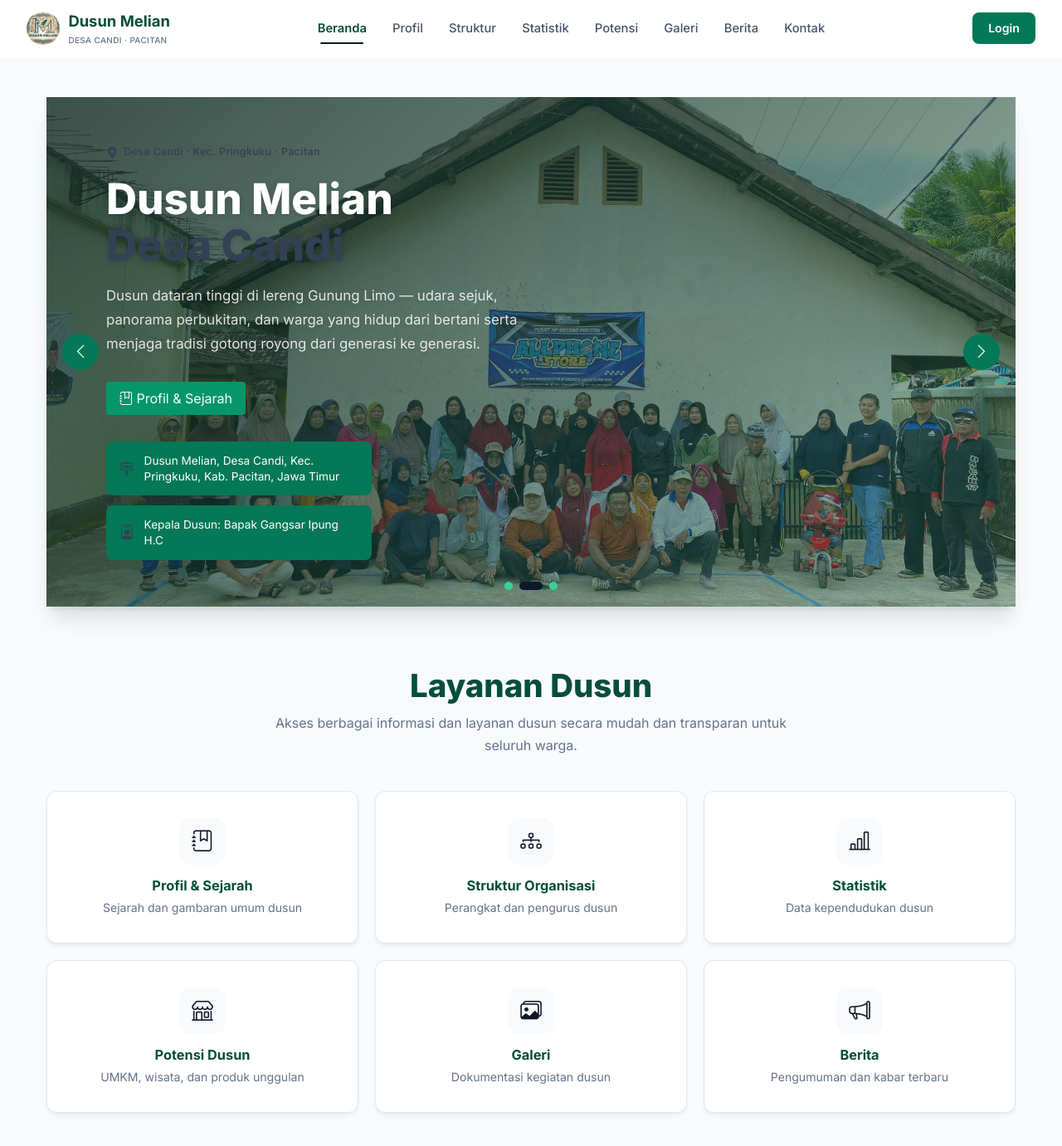
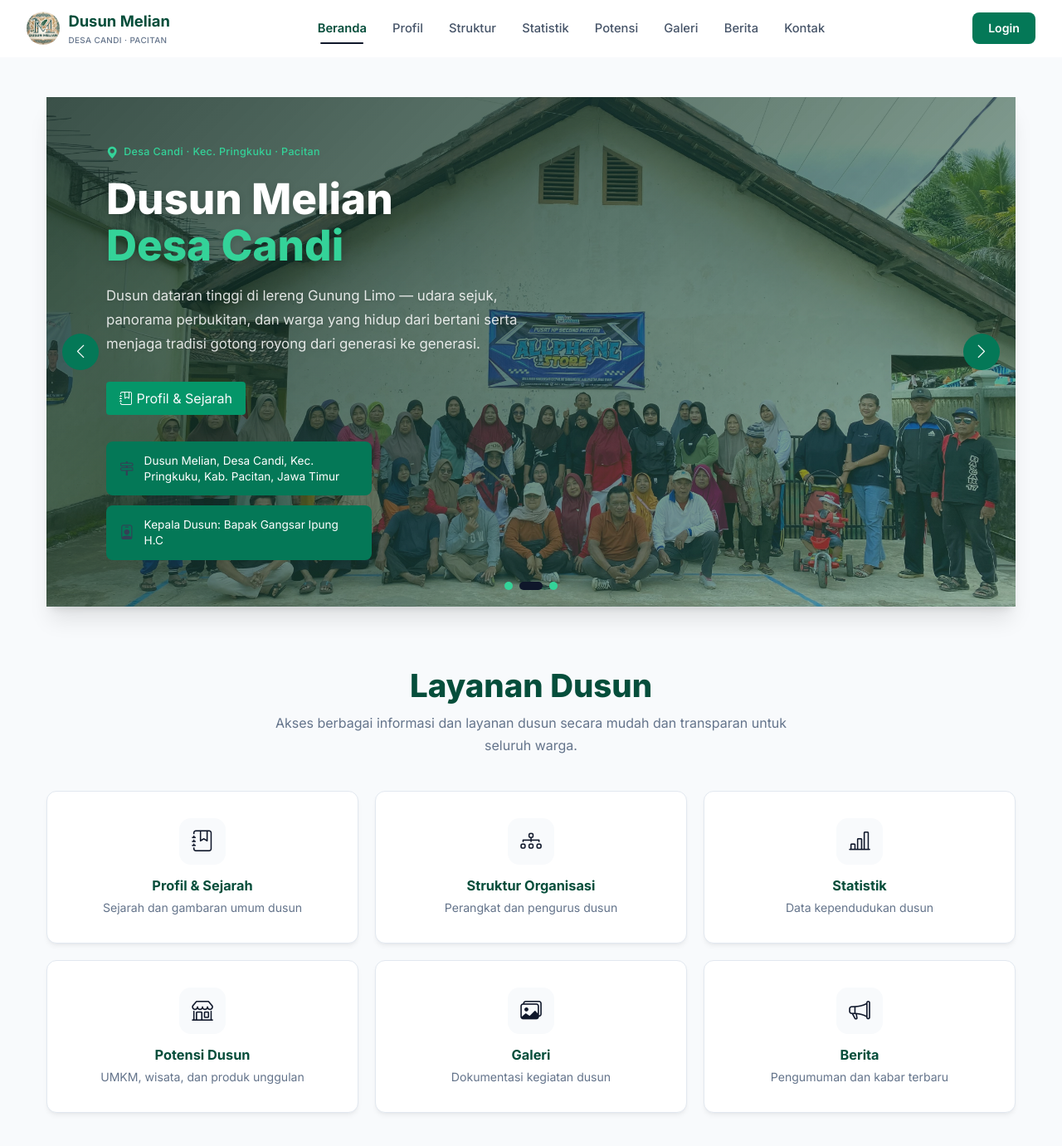
Before and after one commit to Noiro-0/Melian-Happy, a Jekyll site: the page built from index.html, in a window 1280 px wide and 1400 px high. Shown: the top 1381 px of the window at 83% size. Built offline with Jekyll 4.4.1, drawn with Linux system fonts in a browser that asks for light colours; nearby versions of some CDN libraries.

Commit message:
fix design

```diff
--- a/assets/css/style.css
+++ b/assets/css/style.css
@@ -628,7 +628,7 @@ p {
   gap: 0.4rem;
   font-size: 0.78rem;
   font-weight: 500;
-  color: var(--gold-light);
+  color: var(--pine-light);
   letter-spacing: 0.03em;
   margin-bottom: 1rem;
 }
@@ -647,7 +647,7 @@ p {
 }
 
 .hero-accent {
-  color: var(--gold-light);
+  color: var(--pine-light);
 }
 
 .hero-desc {
```
